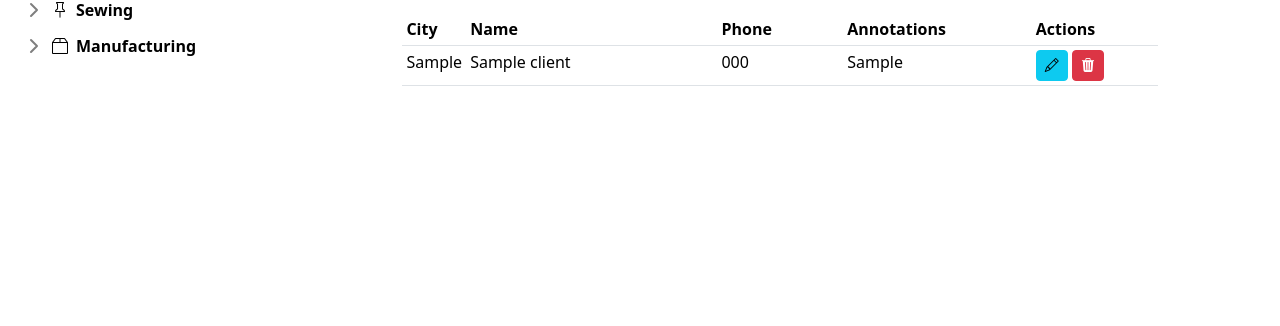
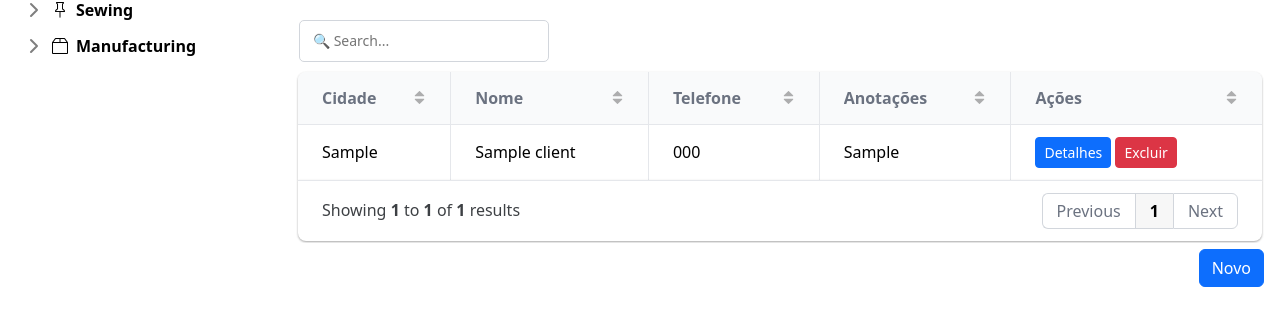
Before and after one commit to eoBattisti/proj-ams, a Django app: page /clients/ in a window 1280 px wide. Shown: the part 85-411 px from the top of the page. Run offline with Django 5.2, Linux system fonts and the light colour scheme; a user stored in the database is signed in; tables that the repository leaves empty hold one stand-in row (values such as "Sample post").

Commit message:
Feat: changing the client table layout to use grid.js

```diff
--- a/django/ams/templates/base.html
+++ b/django/ams/templates/base.html
@@ -13,6 +13,7 @@
     <!-- Bootstrap core CSS -->
     <link rel="stylesheet" href="https://cdn.jsdelivr.net/npm/bootstrap@5.3.3/dist/css/bootstrap.min.css" />
     <link rel="stylesheet" href="https://cdn.jsdelivr.net/npm/bootstrap-icons@1.11.3/font/bootstrap-icons.min.css">
+    <link href="https://unpkg.com/gridjs/dist/theme/mermaid.min.css" rel="stylesheet" />
 
     {% block css-external %} {% endblock css-external %}
 
@@ -23,6 +24,7 @@
 
     <!-- Bootstrap core JavaScript -->
     <script defer src="https://cdn.jsdelivr.net/npm/bootstrap@5.3.3/dist/js/bootstrap.bundle.min.js"></script>
+    <script src="https://unpkg.com/gridjs/dist/gridjs.umd.js"></script>
 
     {% block js-external %} {% endblock js-external %}
   </body>
--- a/django/clients/templates/clients/list.html
+++ b/django/clients/templates/clients/list.html
@@ -1,20 +1,121 @@
 {% extends 'layout.html' %}
 {% load i18n %}
 
-{% block title %}{% trans 'Clients'%}
-{% endblock title %}
+{% block title %}{% trans 'Clients' %}{% endblock %}
+
 {% block page-title %}
-<i class="bi bi-award mx-2"></i>
-{% trans 'Clients' %} {% endblock page-title %} {% block breadcrumb %}
+    <i class="bi bi-award mx-2"></i>
+    {% trans 'Clients' %}
+{% endblock %}
+
+<link href="https://unpkg.com/gridjs/dist/theme/mermaid.min.css" rel="stylesheet" />
+<script src="https://unpkg.com/gridjs/dist/gridjs.umd.js"></script>
+
+{% block breadcrumb %}
 <ol class="breadcrumb">
-  <li class="breadcrumb-item active" aria-current="page">
-    <a href="{% url 'clients:list' %}">{% trans 'List' %}</a>
-  </li>
+    <li class="breadcrumb-item active" aria-current="page">
+        <a href="{% url 'clients:list' %}">{% trans 'List' %}</a>
+    </li>
 </ol>
-{% endblock breadcrumb %} {% block content %}
+{% endblock %}
+
+{% block content %}
+
+  <div id="tabela-clientes"></div>
+  <div class="d-flex justify-content-end">
+    <button type="button" class="btn btn-primary">Novo</button>
+  </div>
+
+  <div class="modal fade" id="exampleModal" tabindex="-1" role="dialog" aria-labelledby="exampleModalLabel" aria-hidden="true">
+    <div class="modal-dialog" role="document">
+      <div class="modal-content">
+        <div class="modal-header">
+          <h5 class="modal-title" id="exampleModalLabel">Detalhes do Cliente</h5>
+          <button type="button" class="btn-close" data-bs-dismiss="modal" aria-label="Close"></button>
+        </div>
+        <div class="modal-body" id="modal-body">
+        </div>
+        <div class="modal-footer">
+          <button type="button" class="btn btn-secondary" data-bs-dismiss="modal">Fechar</button>
+        </div>
+      </div>
+    </div>
+  </div>
 
 
-<div class="container-fluid">
+  <script>
+    document.addEventListener("DOMContentLoaded", function () {
+        new gridjs.Grid({
+          columns: [
+          "Cidade",
+          "Nome",
+          "Telefone",
+          "Anotações",
+          {
+            name: "Ações",
+            formatter: (_, row) => {
+              const clientId = row.cells[0].data;
+              const clientName = row.cells[1].data; // Nome
+              const clientPhone = row.cells[2].data; // Telefone
+              const clientAnnotations = row.cells[3].data; // Anotações
+
+              return gridjs.html(`
+                <button
+                  class="btn btn-primary btn-sm"
+                  data-bs-toggle="modal"
+                  data-bs-target="#exampleModal"
+                  onclick="mostrarDetalhes('${clientId}', '${clientName}', '${clientPhone}', '${clientAnnotations}')">
+                  Detalhes
+                </button>
+                 <button
+                  class="btn btn-danger btn-sm"
+                  data-bs-toggle="modal"
+                  data-bs-target="#deleteModal"
+                  onclick="confirmDelete('${clientId}')">
+                  Excluir
+                </button>
+              `);
+            }
+          }
+
+        ],
+            data: [
+                {% for client in clients %}
+                    [
+                    "{{ client.address.city }}",
+                     "{{ client.name }}", "{{ client.phone }}",
+                     "{{ client.annotations }}"
+                     ]
+                    {% if not forloop.last %},{% endif %}
+                {% endfor %}
+            ],
+            pagination: 2,
+            search: true,
+            sort: true,
+            language: {
+              search: {
+                placeholder: '🔍 Search...'
+              }
+            }
+        }).render(document.getElementById("tabela-clientes"));
+    });
+
+      function mostrarDetalhes(id, name, phone, annotations) {
+        // Preenche o título do modal
+        document.getElementById("exampleModalLabel").innerText = `Detalhes do Cliente: ${name}`;
+
+        // Preenche o corpo do modal com as informações do cliente
+        document.getElementById("modal-body").innerHTML = `
+          <p><strong>ID:</strong> ${id}</p>
+          <p><strong>Telefone:</strong> ${phone}</p>
+          <p><strong>Anotações:</strong> ${annotations}</p>
+        `;
+      }
+  </script>
+{% endblock %}
+
+
+<!-- <div class="container-fluid">
   <div class="table-responsive" style="max-width: 80%; margin: 0 auto;">
     <table class="table table-sm">
       <thead class="thead-light">
@@ -51,4 +152,3 @@
     </table>
   </div>
 </div>
-{% endblock content %}
```
